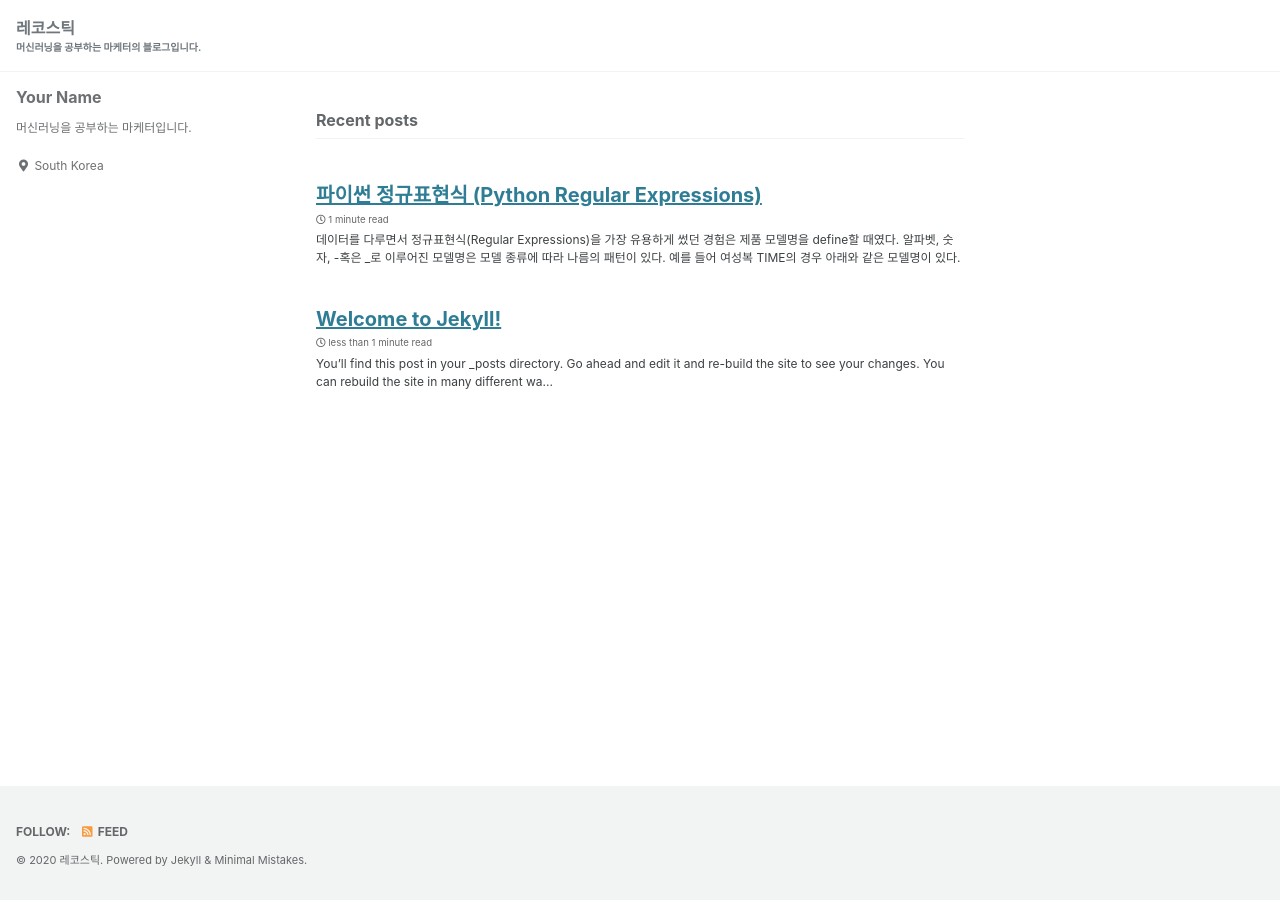
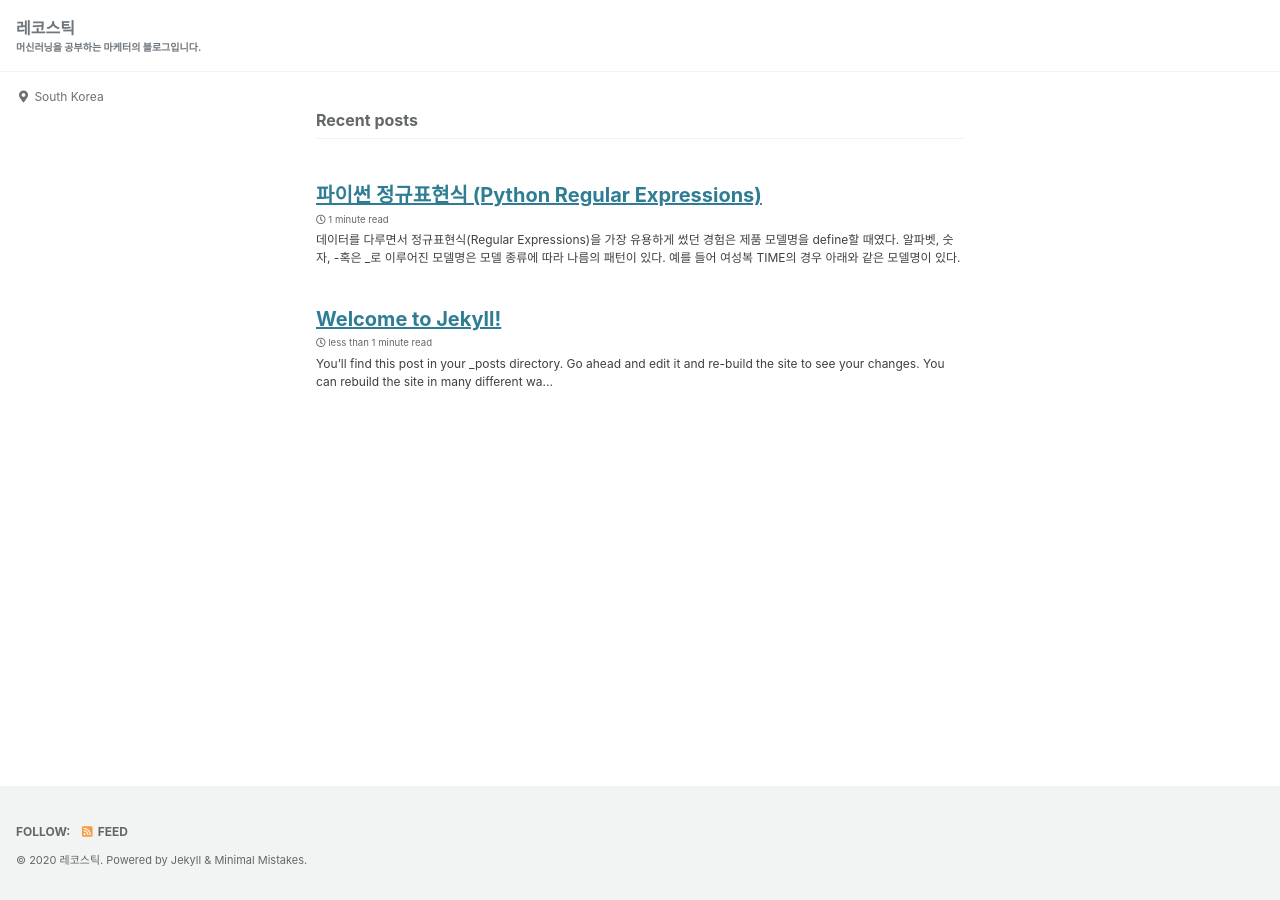
Before and after one commit to amoryoungakim/amoryoungakim.github.io, a Jekyll site: the page built from index.html, in a window 1280 px wide. Built offline with Jekyll 4.4.1, drawn with Linux system fonts in a browser that asks for light colours; cached includes are drawn as plain includes; the list of posts is cut into pages by our own code.

Commit message:
Update _config.yml

```diff
--- a/_config.yml
+++ b/_config.yml
@@ -93,9 +93,9 @@ analytics:
 
 # Site Author
 author:
-  name             : "Your Name"
+  name             : #"Your Name"
   avatar           : # path of avatar image, e.g. "/assets/images/bio-photo.jpg"
-  bio              : "머신러닝을 공부하는 마케터입니다."
+  bio              : #"머신러닝을 공부하는 마케터입니다."
   location         : "South Korea"
   email            :
   links:
```
